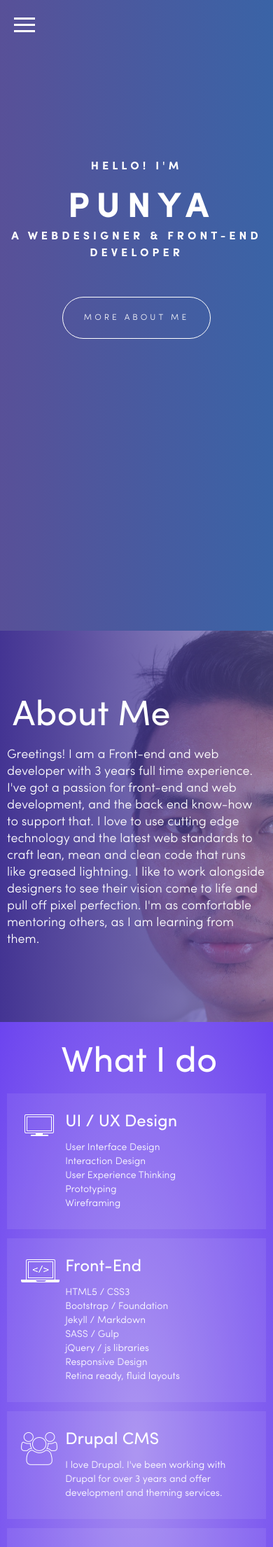
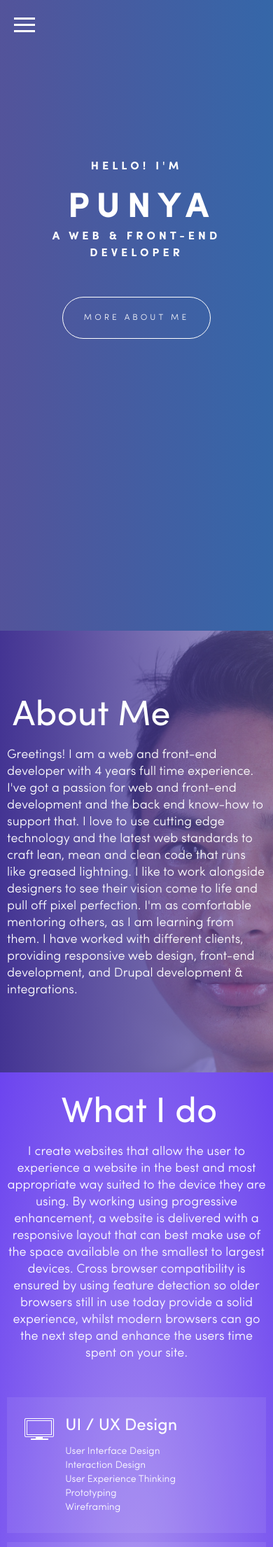
Before and after one commit to punyaruchal/punyaruchal.github.io, a Jekyll site: the page built from index.html, in a window 390 px wide. Shown: the top 2210 px of the page at 70% size. Built offline with Jekyll 4.4.1, drawn with Linux system fonts in a browser that asks for light colours; some of the changed text lies outside the part shown.

Commit message:
fixed some ui issue and update content

```diff
--- a/_includes/about.html
+++ b/_includes/about.html
@@ -3,7 +3,7 @@
 		<div class="inner-sec clearfix">
 			<div class="text-sec" data-anijs="if: scroll, on:window, do: bounceInLeft animated, before: scrollReveal, after: holdAnimClass">
 				<h1>About Me</h1>
-				<p>Greetings! I am a Front-end and web developer with 3 years full time experience. I've got a passion for front-end and web development, and the back end know-how to support that. I love to use cutting edge technology and the latest web standards to craft lean, mean and clean code that runs like greased lightning. I like to work alongside designers to see their vision come to life and pull off pixel perfection. I'm as comfortable mentoring others, as I am learning from them.</p>
+				<p>Greetings! I am a web and front-end developer with 4 years full time experience. I've got a passion for web and front-end development and the back end know-how to support that. I love to use cutting edge technology and the latest web standards to craft lean, mean and clean code that runs like greased lightning. I like to work alongside designers to see their vision come to life and pull off pixel perfection. I'm as comfortable mentoring others, as I am learning from them. I have worked with different clients, providing responsive web design, front-end development, and Drupal development & integrations.</p>
 			</div>
 		</div>
 	</div>
--- a/_includes/introduce.html
+++ b/_includes/introduce.html
@@ -3,7 +3,7 @@
 		<div class="inner-sec">
 			<p>Hello! I'm</p>
 			<h1 class="name">Punya</h1>
-			<p>A Webdesigner & Front-End Developer</p>
+			<p>A Web & Front-End Developer</p>
 
 			<div class="more" data-anijs="if: animationend, on:.img-responsive, do: hinge animated">
 				<a class="button" data-scroll-nav="1">More About Me</a>
--- a/_includes/portfolio.html
+++ b/_includes/portfolio.html
@@ -1,6 +1,7 @@
 <section class="portfolio" data-scroll-index="3">
 	<div class="page">
 		<h1 class="page-title">My Works</h1>
+		<div class="desc-text">Quality user experience through responsive web design</div>
 		<div class="portfolio-content clearfix">
 			{% for post in site.categories.portfolio %}
 	        <div class="item">
--- a/_includes/whatido.html
+++ b/_includes/whatido.html
@@ -1,6 +1,7 @@
 <section class="what-i-do" data-scroll-index="2">
 	<div class="page">
 		<h1 class="page-title">What I do</h1>
+		<div class="desc-text">I create websites that allow the user to experience a website in the best and most appropriate way suited to the device they are using. By working using progressive enhancement, a website is delivered with a responsive layout that can best make use of the space available on the smallest to largest devices. Cross browser compatibility is ensured by using feature detection so older browsers still in use today provide a solid experience, whilst modern browsers can go the next step and enhance the users time spent on your site.</div>
 		<div class="flex-wrapper clearfix">
 			<div class="skill-item" data-anijs="if: scroll, on: window, do: bounceInUp animated, before: scrollReveal, after: holdAnimClass">
 				<div class="skill-item-text">
--- a/css/main.scss
+++ b/css/main.scss
@@ -521,7 +521,8 @@ section.about{
         width: 45%;
         color: #ffffff;
         p{
-            font-size: 21px;
+            font-size: 18px;
+            line-height: 24px;
             font-weight: 300;
             line-height: 27px;
             //text-align: justify;
@@ -576,6 +577,15 @@ section.what-i-do{
     h1{
         color: #ffffff;
         text-align: center;
+    }
+    .desc-text{
+        font-size: 18px;
+        line-height: 24px;
+        color: #ffffff;
+        max-width: 960px;
+        margin: 0 auto;
+        text-align: center;
+        margin-bottom: 50px;
     }
     .flex-wrapper{
 
@@ -640,7 +650,7 @@ section.what-i-do{
 /* Style for Portfolio
 /*----------------------------------*/
 section.portfolio{
-    background: #00c0d5;
+    background: #3a2f5f;
     padding: 3em 0;
     transition: all 0.3s ease-in-out 0s;
     .page{
@@ -649,6 +659,13 @@ section.portfolio{
     h1{
         text-align: center;
         color: #ffffff;
+    }
+    .desc-text{
+        font-size: 18px;
+        line-height: 24px;
+        color: #ffffff;
+        text-align: center;
+        margin-bottom: 50px;
     }
     .portfolio-content{
         display: flex;
@@ -943,6 +960,10 @@ section.portfolio{
         .portfolio-content{
             .item{
                 width: 100%;
+                margin-bottom: 10px;
+                &:last-child{
+                    margin-bottom: 0;
+                }
             }
         }
     }
```
Also changed, not shown: 1 other file.
